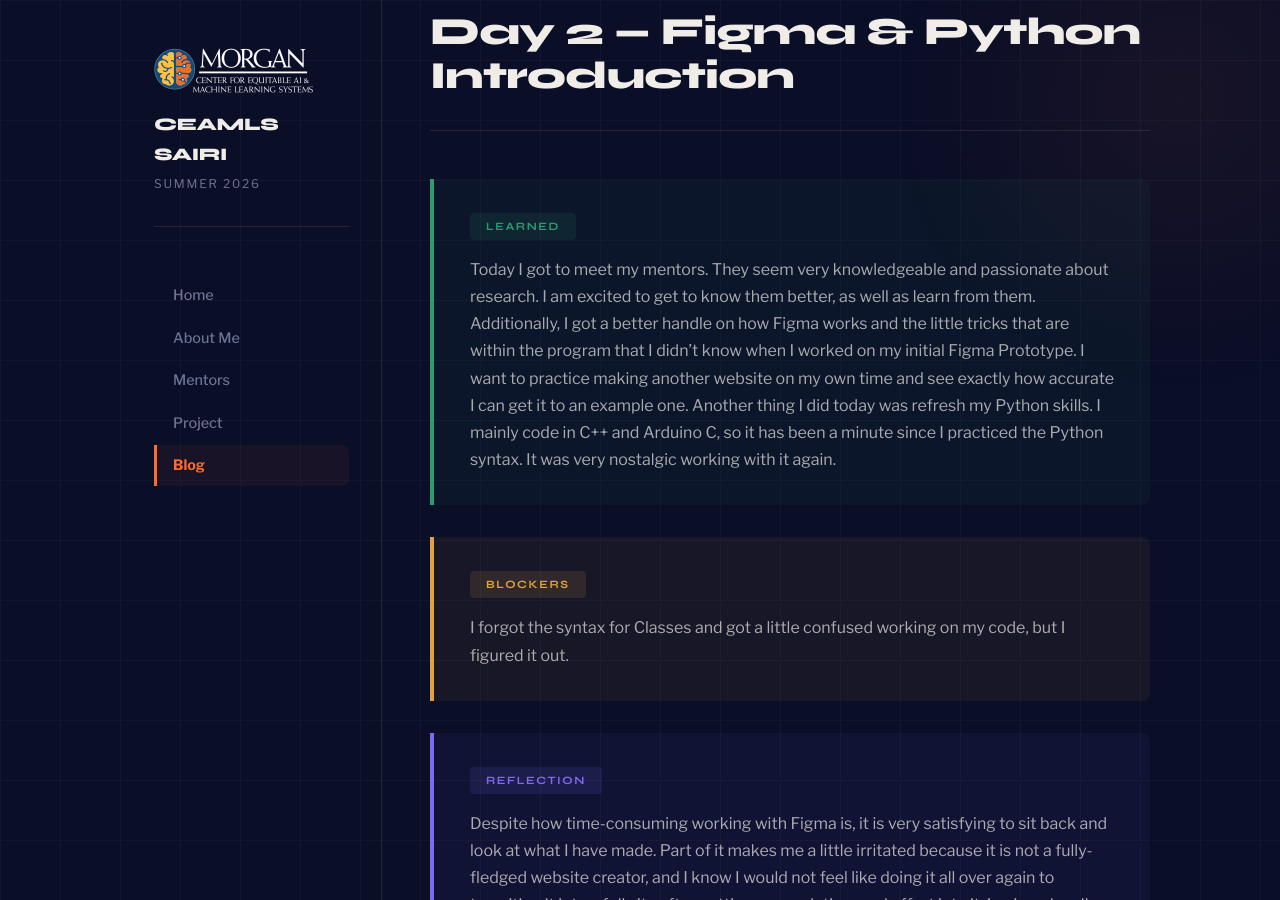
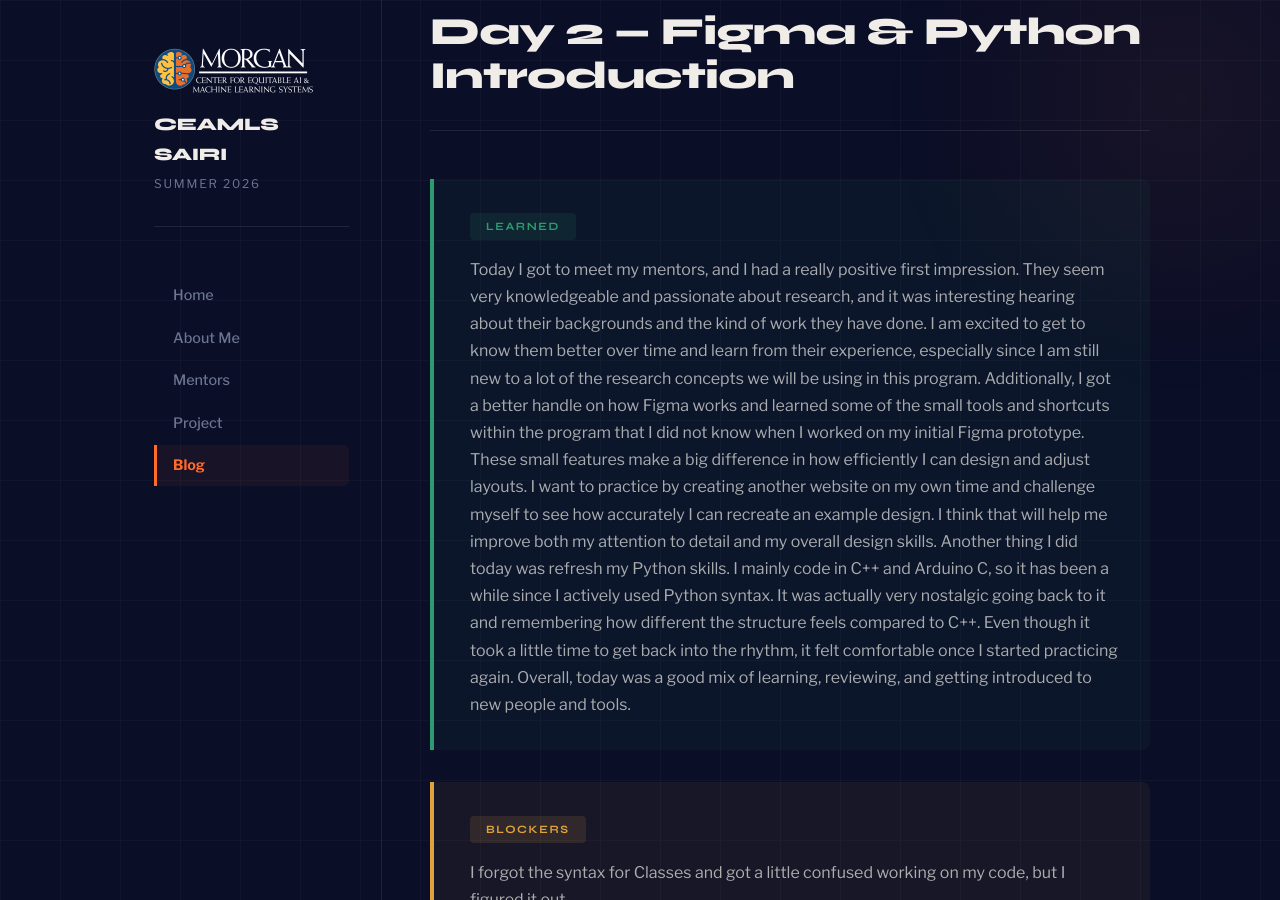
Before and after one commit to KSMerch/ksmerchceamls26.github.io, a Jekyll site: the page built from _posts/2026-05-27-day-2.md, in a window 1280 px wide and 900 px high, scrolled down 202 px. Built offline with Jekyll 4.4.1, drawn with Linux system fonts in a browser that asks for light colours; some of the changed text lies outside the part shown.

Commit message:
Update 2026-05-27-day-2.md

```diff
--- a/_posts/2026-05-27-day-2.md
+++ b/_posts/2026-05-27-day-2.md
@@ -6,17 +6,27 @@ permalink: /day2.html
 tags: ["UI Design", "Python", "research"]
 
 what_i_learned: |
-  Today I got to meet my mentors. They seem very knowledgeable and passionate about research. I am excited to get to know them better, as well as learn from them.
-  Additionally, I got a better handle on how Figma works and the little tricks that are within the program that I didn't know when I worked on my initial Figma
-  Prototype. I want to practice making another website on my own time and see exactly how accurate I can get it to an example one. Another thing I did today was
-  refresh my Python skills. I mainly code in C++ and Arduino C, so it has been a minute since I practiced the Python syntax. It was very nostalgic working with it
-  again.
+  Today I got to meet my mentors, and I had a really positive first impression. They seem very knowledgeable and passionate about research, and it was interesting
+  hearing about their backgrounds and the kind of work they have done. I am excited to get to know them better over time and learn from their experience, especially
+  since I am still new to a lot of the research concepts we will be using in this program. Additionally, I got a better handle on how Figma works and learned some of
+  the small tools and shortcuts within the program that I did not know when I worked on my initial Figma prototype. These small features make a big difference in how
+  efficiently I can design and adjust layouts. I want to practice by creating another website on my own time and challenge myself to see how accurately I can recreate
+  an example design. I think that will help me improve both my attention to detail and my overall design skills. Another thing I did today was refresh my Python
+  skills. I mainly code in C++ and Arduino C, so it has been a while since I actively used Python syntax. It was actually very nostalgic going back to it and
+  remembering how different the structure feels compared to C++. Even though it took a little time to get back into the rhythm, it felt comfortable once I started
+  practicing again. Overall, today was a good mix of learning, reviewing, and getting introduced to new people and tools.
 
 blockers: |
   I forgot the syntax for Classes and got a little confused working on my code, but I figured it out.
 
 reflection: |
-  Despite how time-consuming working with Figma is, it is very satisfying to sit back and look at what I have made. Part of it makes me a little irritated because
-  it is not a fully-fledged website creator, and I know I would not feel like doing it all over again to transition it into a full site after putting so much time and
-  effort into it. I enjoyed coding again today, and I am excited to dive deeper into it as I really do want to get more advanced.
+  Despite how time-consuming working with Figma can be, it is very satisfying to sit back and look at what I have made. Seeing all the pieces come together into a
+  finished design makes the effort feel worth it, even though the process itself can be slow and detail-heavy. Part of me does get a little frustrated because Figma is
+  not a fully-fledged website builder, and I know I would not feel like rebuilding everything from scratch if I later had to convert it into a functional website after
+  putting so much time and effort into the design phase. At the same time, I can see how useful it is for planning and visualizing ideas before actually coding them.
+  Even though it has its limitations, it has helped me think more carefully about layout, structure, and user experience. I also enjoyed coding again today, and it
+  reminded me that I really do want to continue improving and getting more advanced. It felt good to step back into programming and actually enjoy the process again,
+  especially knowing that I want to build stronger skills in it moving forward. Overall, today felt like a mix of frustration and motivation, but it pushed me to think
+  more seriously about how I want to grow my technical abilities.
+
 ---
```
